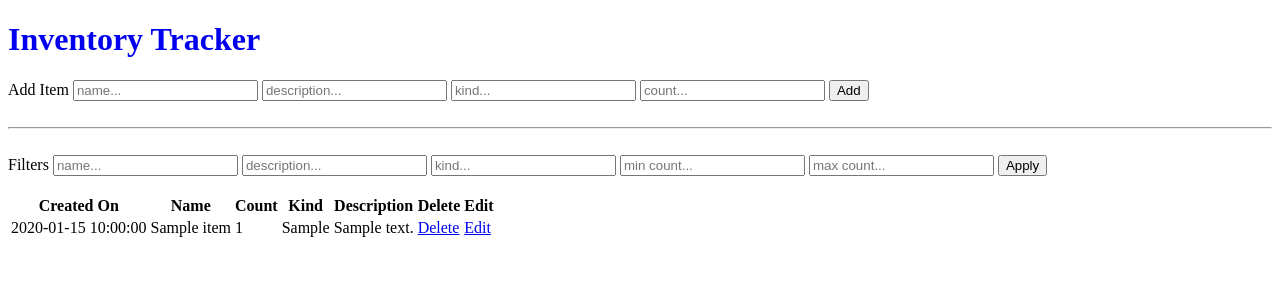
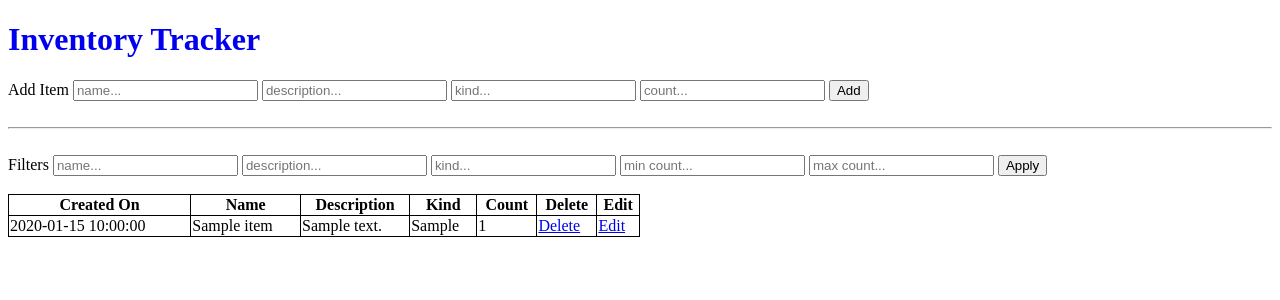
Before and after one commit to PierrickPro/inventory_tracker, a Flask app: page / in a window 1280 px wide. Shown: the top 300 px of the page. Run offline with Flask 2, Linux system fonts and the light colour scheme; tables that the repository leaves empty hold one stand-in row (values such as "Sample post").

Commit message:
fixed table formatting

```diff
--- a/templates/components/edit_form.html
+++ b/templates/components/edit_form.html
@@ -5,7 +5,7 @@
              <table>
                  <tr>
                      <td>Name</td>
-                     <td>{{form.name(placeholder="name...")}}<td>
+                     <td>{{form.name(placeholder="name...")}}</td>
                  </tr>
                  <tr>
                      <td>Count</td>
--- a/templates/components/header.html
+++ b/templates/components/header.html
@@ -1,5 +1,14 @@
 <head>
       <meta charset="UTF-8">
+      <style>
+            table, td, th {
+                  border: 1px solid black;
+            }
+            table {
+                  width: 50%;
+                  border-collapse: collapse;
+            }
+      </style>
       <title>Inventory Tracker</title>
       <h1><a href=/ style="text-decoration:none">Inventory Tracker</a></h1>
 </head>
--- a/templates/components/items_table.html
+++ b/templates/components/items_table.html
@@ -2,9 +2,9 @@
     <tr>
         <th>Created On</th>
         <th>Name</th>
+        <th>Description</th>
+        <th>Kind</th>
         <th>Count</th>
-        <th>Kind</th>
-        <th>Description</th>
         <th>Delete</th>
         <th>Edit</th>
     </tr>
@@ -12,9 +12,9 @@
     <tr>
         <td>{{item.created_on}}</td>
         <td>{{item.name}}</td>
+        <td>{{item.description}}</td>
+        <td>{{item.kind}}</td>
         <td>{{item.count}}</td>
-        <td>{{item.kind}}</td>
-        <td>{{item.description}}</td>
         <td><a href="/delete/{{ item.id }}">Delete</a></td>
         <td><a href="/edit_form/{{ item.id }}">Edit</a></td>
     </tr>
```
